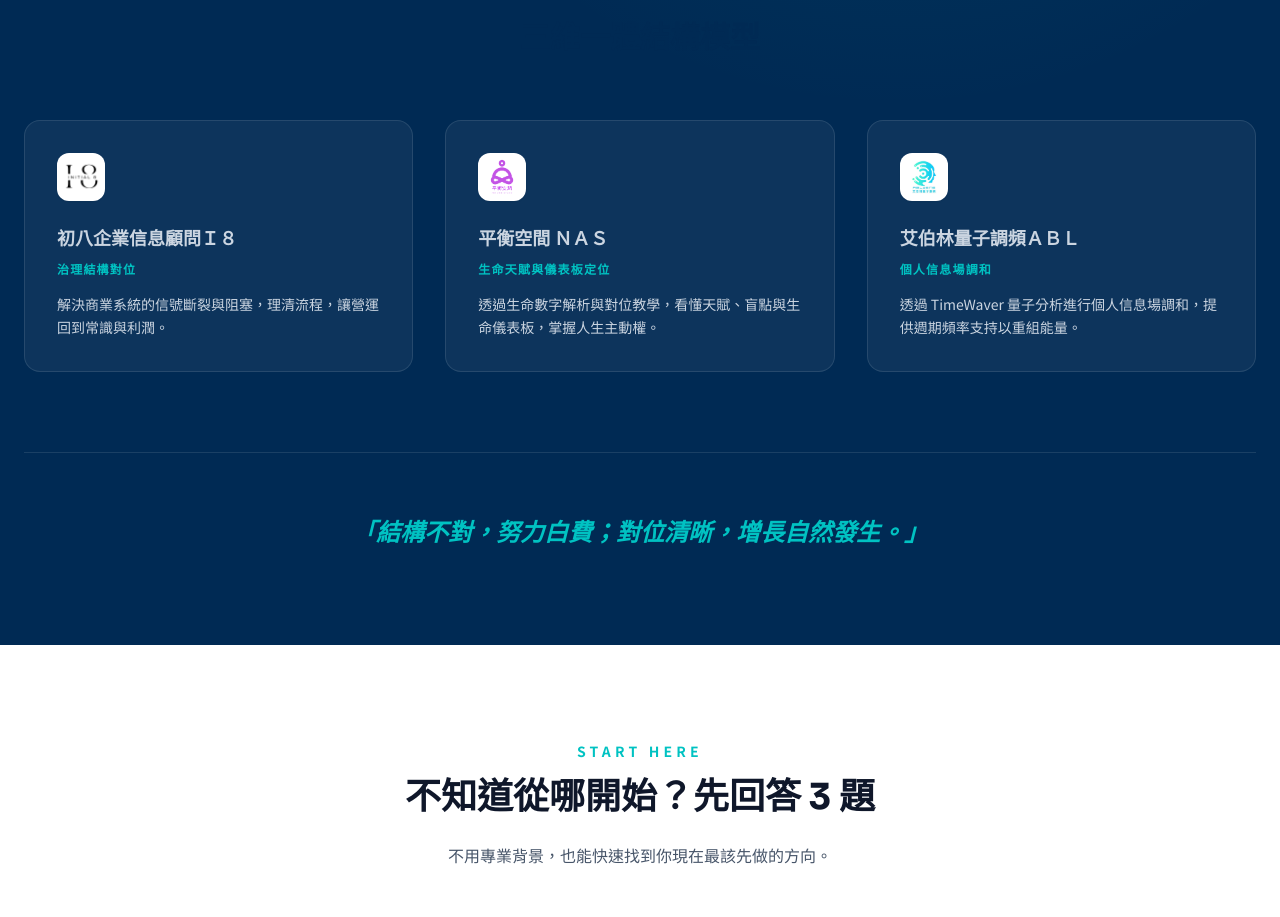
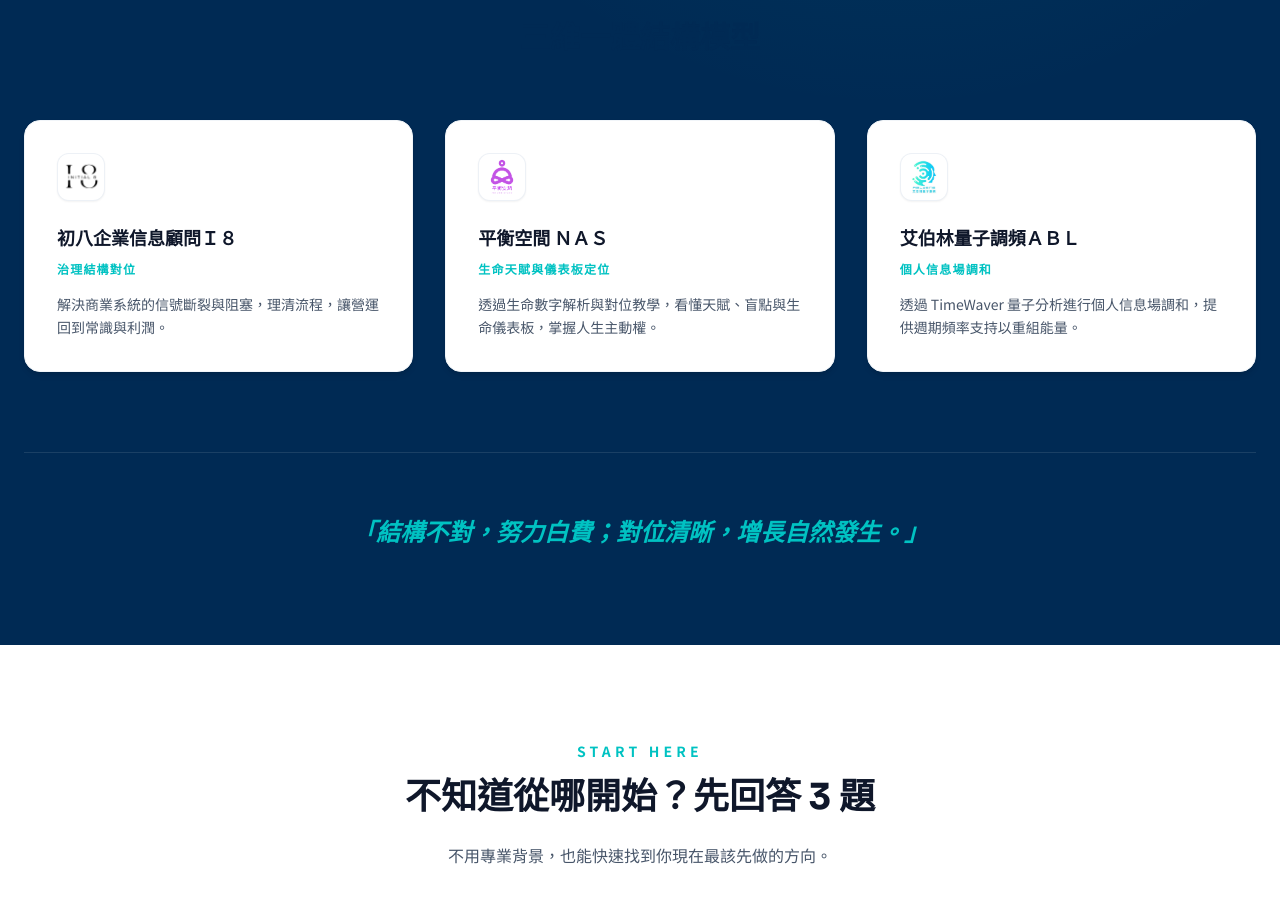
Before and after one commit to kern0907-303/erickfirm-website, a React (Vite) app: page / in a window 1280 px wide. Shown: the part 2220-3137 px from the top of the page. Built offline with nearby package versions, Linux system fonts and the light colour scheme.

Commit message:
style: change PeakSection triad cards to white background and dark text

```diff
--- a/src/components/PeakSection.jsx
+++ b/src/components/PeakSection.jsx
@@ -156,13 +156,13 @@ const PeakSection = () => {
           {dict.triads.map((triad, idx) => {
             const logoSrc = idx === 0 ? '/logo-i8.png' : idx === 1 ? '/logo-nas.png' : '/logo-abl.jpg';
             return (
-              <div key={idx} className="bg-white/5 border border-white/10 rounded-2xl p-8 hover:border-accent/40 hover:bg-white/[0.08] hover:translate-y-[-4px] transition-all duration-300 transform flex flex-col h-full">
-                <div className="h-12 w-12 rounded-xl overflow-hidden bg-white border border-white/20 p-0.5 flex items-center justify-center mb-6 shadow-sm shrink-0">
+              <div key={idx} className="bg-white border border-slate-100 rounded-2xl p-8 hover:border-accent/40 hover:translate-y-[-4px] hover:shadow-[0_20px_50px_rgba(0,42,84,0.15)] transition-all duration-300 transform flex flex-col h-full shadow-md">
+                <div className="h-12 w-12 rounded-xl overflow-hidden bg-white border border-slate-200/60 p-0.5 flex items-center justify-center mb-6 shadow-sm shrink-0">
                   <img src={logoSrc} alt={triad.name} className="w-full h-full object-contain" />
                 </div>
-                <h4 className="text-lg font-bold text-slate-300 mb-2">{triad.name}</h4>
-                <p className="text-accent text-xs font-bold uppercase tracking-widest mb-4">{triad.focus}</p>
-                <p className="text-slate-300 text-sm leading-relaxed flex-grow">{triad.desc}</p>
+                <h4 className="text-lg font-bold text-slate-900 mb-2 font-display">{triad.name}</h4>
+                <p className="text-accent text-xs font-extrabold uppercase tracking-widest mb-4">{triad.focus}</p>
+                <p className="text-slate-600 text-sm leading-relaxed flex-grow">{triad.desc}</p>
               </div>
             );
           })}
```
